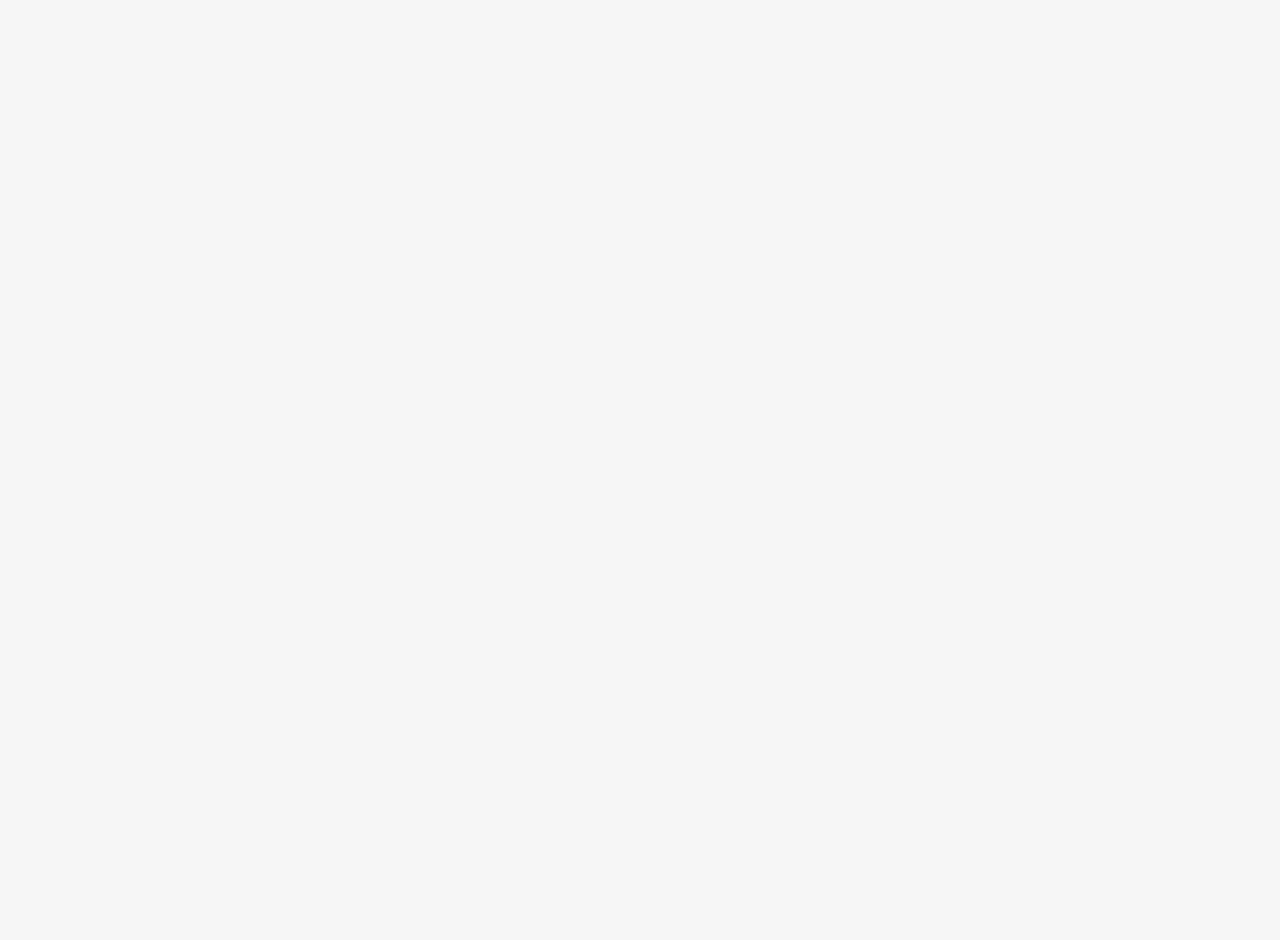
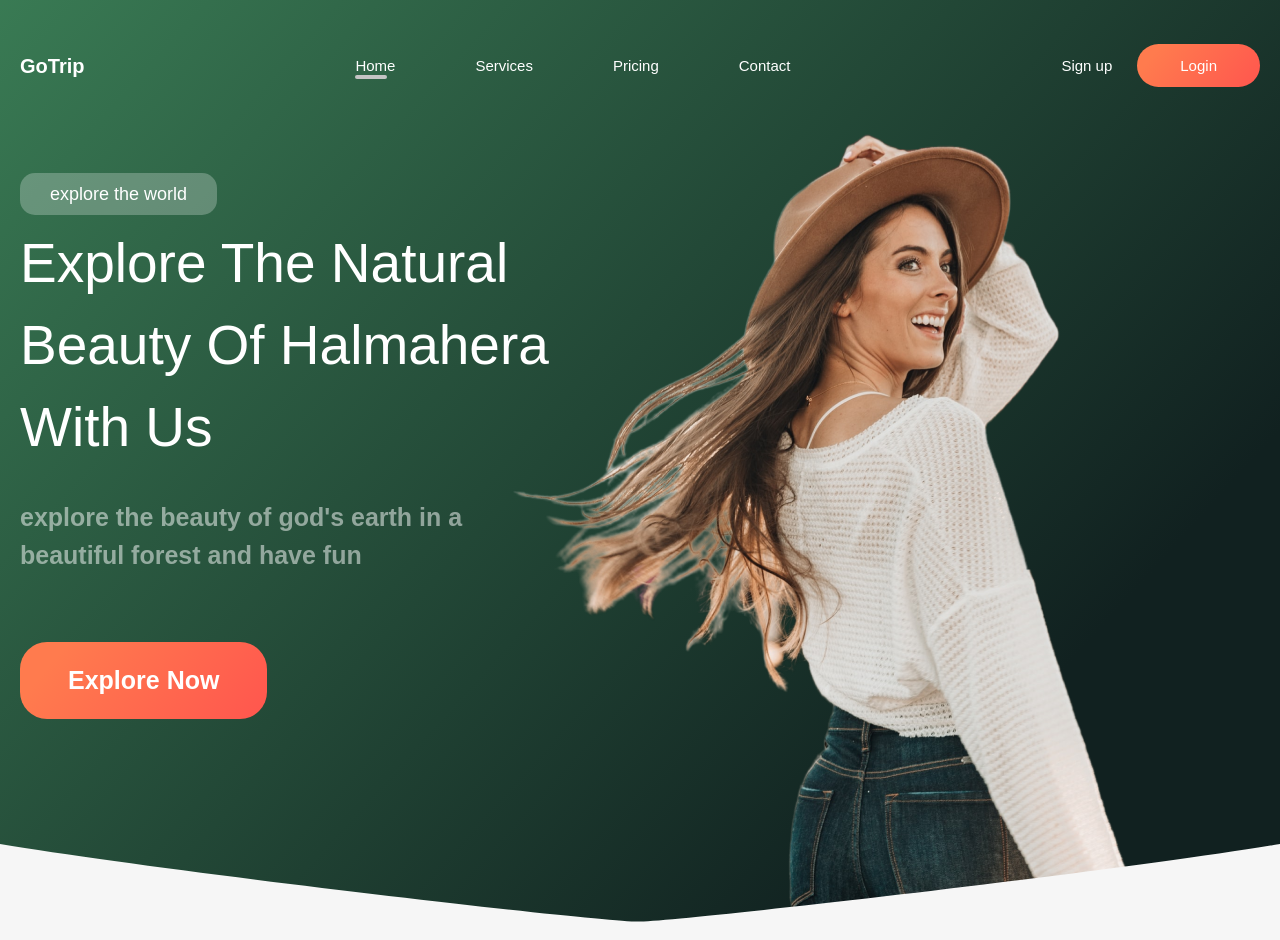
Before and after one commit to RizvanDev/GoTrip, a website built with webpack: page src/index.html in a window 1280 px wide. Before the commit the page ends 800 px from the top, so only its background shows below. Built offline with nearby package versions, Linux system fonts and the light colour scheme.

Commit message:
the header block has been added, and the _media.scss file has also been added

```diff
--- /dev/null
+++ b/src/css/__media.scss
@@ -0,0 +1,14 @@
+@media (min-width: 768px) {
+  .navigation__auth,
+  .navigation__login,
+  .header__btn {
+    transition: all .3s ease 0s;
+  }
+  .navigation__auth:hover{
+    color: rgb(255, 231, 49);
+  }
+  .navigation__login:hover,
+  .header__btn:hover{
+    background: linear-gradient(129.54deg,#ff4040 95.03%, #ff1313 15.57% ), #FFFFFF;
+  }
+}
--- a/src/css/helpStyles/_reset.scss
+++ b/src/css/helpStyles/_reset.scss
@@ -31,6 +31,11 @@ input::-ms-clear {
 }
 button {
   cursor: pointer;
+  background-color: transparent;
+  color: inherit;
+  font-size: inherit;
+  font-weight: inherit;
+  cursor: pointer;
 }
 button::-moz-focus-inner {
   padding: 0;
@@ -42,6 +47,10 @@ a,a:visited {
 a:hover {
   text-decoration: none;
 }
+a {
+  font-weight: inherit;
+  color: inherit;
+}
 ul li {
   list-style: none;
 }
--- a/src/css/helpStyles/_variables.scss
+++ b/src/css/helpStyles/_variables.scss
@@ -1,3 +1,5 @@
 $container-width: 1270px;
 $container-paddings: 15px;
 $secondary: rgba(15,31,28,0.5);
+
+$btn-color: linear-gradient(129.54deg, #FF7B4E 15.57%, #FF584E 95.03%),#FFFFFF;
--- a/src/css/style.scss
+++ b/src/css/style.scss
@@ -7,3 +7,154 @@ body {
     background-color: #f6f6f6;
     color: #0f1f1c;
 }
+
+.container {
+  max-width: $container-width;
+  margin: 0 auto;
+  padding: 0 $container-paddings;
+}
+
+.container-right {
+  padding-left: calc((100% - $container-width) / 2 + $container-paddings);
+}
+
+// header
+.header {
+  position: relative;
+  min-height: 940px;
+  padding-top: 44px;
+  background: linear-gradient(132.05deg, #428E5F -17.38%, #112120 78.4%), #204434;
+  color: #fff;
+  overflow: hidden;
+  &::after{
+    content: '';
+    position: absolute;
+    bottom: 0;
+    left: 0;
+    width: 100%;
+    height: 96px;
+    background: url('../assets/images/header/triangle.svg') no-repeat;
+    background-size: 100%;
+  }
+}
+
+.header__top {
+  position: relative;
+  margin-bottom: 86px;
+  z-index: 1;
+}
+
+// navigation
+.navigation {
+  display: flex;
+  justify-content: space-between;
+  align-items: center;
+  column-gap: 80px;
+  font-size: 15px;
+}
+
+.navigation__logo {
+  font-weight: 600;
+  font-size: 20px;
+}
+
+.navigation__links {
+  display: flex;
+  align-items: center;
+  column-gap: 80px;
+  font-weight: 500;
+}
+
+.navigation__link{
+  position: relative;
+  &.--active-link::after,
+  &:hover::after {
+    content: '';
+    position: absolute;
+    bottom: -6px;
+    left: 0;
+    display: block;
+    width: 80%;
+    height: 4px;
+    background-color:#C4C4C4;
+    border-radius: 100px;
+  }
+}
+
+.navigation__btns {
+  display: flex;
+  align-items: center;
+  column-gap: 25px;
+}
+
+.navigation__auth {
+  font-weight: 500;
+}
+
+.navigation__login {
+  padding: 13px 43px;
+  background: $btn-color;
+  border-radius: 100px;
+}
+
+.navigation__login:active,
+.header__btn:active{
+   transform: scale(0.95);
+}
+
+// header body
+.header__body {
+  display: flex;
+}
+
+.header__body-left{
+  max-width: 592px;
+  z-index: 1;
+}
+
+.header__bedge {
+  display: inline-block;
+  margin-bottom: 7px;
+  padding: 12px 30px;
+  background: rgba(255, 255, 255, 0.25);
+  border-radius: 15px;
+  font-size: 18px;
+}
+
+.header__title {
+  margin-bottom: 30px;
+  font-size: 55px;
+  line-height: 82px;
+}
+
+.header__text {
+  max-width: 519px;
+  margin-bottom: 68px;
+  font-size: 25px;
+  font-weight: 700;
+  line-height: 38px;
+  color: rgb(255, 255, 255, 0.5);
+}
+
+.header__btn {
+  display: inline-block;
+  padding: 26px 48px;
+  background: $btn-color;
+  border-radius: 27px;
+  font-weight: 600;
+  font-size: 25px;
+}
+
+.header__body-right{
+  position: relative;
+  flex: 1 0 auto;
+}
+.header__body_img {
+   position: absolute;
+   right: -87px;
+   top: -166px;
+   width: 894px;
+   height: 940px;
+}
+
+@import './_media'
--- a/src/index.html
+++ b/src/index.html
@@ -10,6 +10,42 @@
 
 <body>
 
+  <header class="header">
+    <div class="header__container container">
+      <div class="header__top">
+        <nav class="navigation">
+          <div class="navigation__logo">
+            <a href="">GoTrip</a>
+          </div>
+          <ul class="navigation__links">
+            <li class="navigation__link --active-link"><a href="#!">Home</a></li>
+            <li class="navigation__link"><a href="#!">Services</a></li>
+            <li class="navigation__link"><a href="#!">Pricing</a></li>
+            <li class="navigation__link"><a href="#!">Contact</a></li>
+          </ul>
+          <div class="navigation__btns">
+            <a href="#!" class="navigation__auth">Sign up</a>
+            <button type="button" class="navigation__login">Login</button>
+          </div>
+        </nav>
+      </div>
+      <div class="header__body">
+        <div class="header__body-left">
+          <p class="header__bedge">explore the world</p>
+          <h1 class="header__title">
+            Explore The Natural
+            Beauty Of Halmahera
+            With Us
+          </h1>
+          <p class="header__text">explore the beauty of god's earth in a beautiful forest and have fun</p>
+          <a href="#!" class="header__btn">Explore Now</a>
+        </div>
+        <div class="header__body-right">
+          <img class="header__body_img" src="./assets/images/header/header.png" alt="">
+        </div>
+      </div>
+    </div>
+  </header>
 
 </body>
 
```
Also changed, not shown: dist/assets/images/header.png (added), dist/assets/images/triangle.svg (added), dist/index.html, 4 other files.
